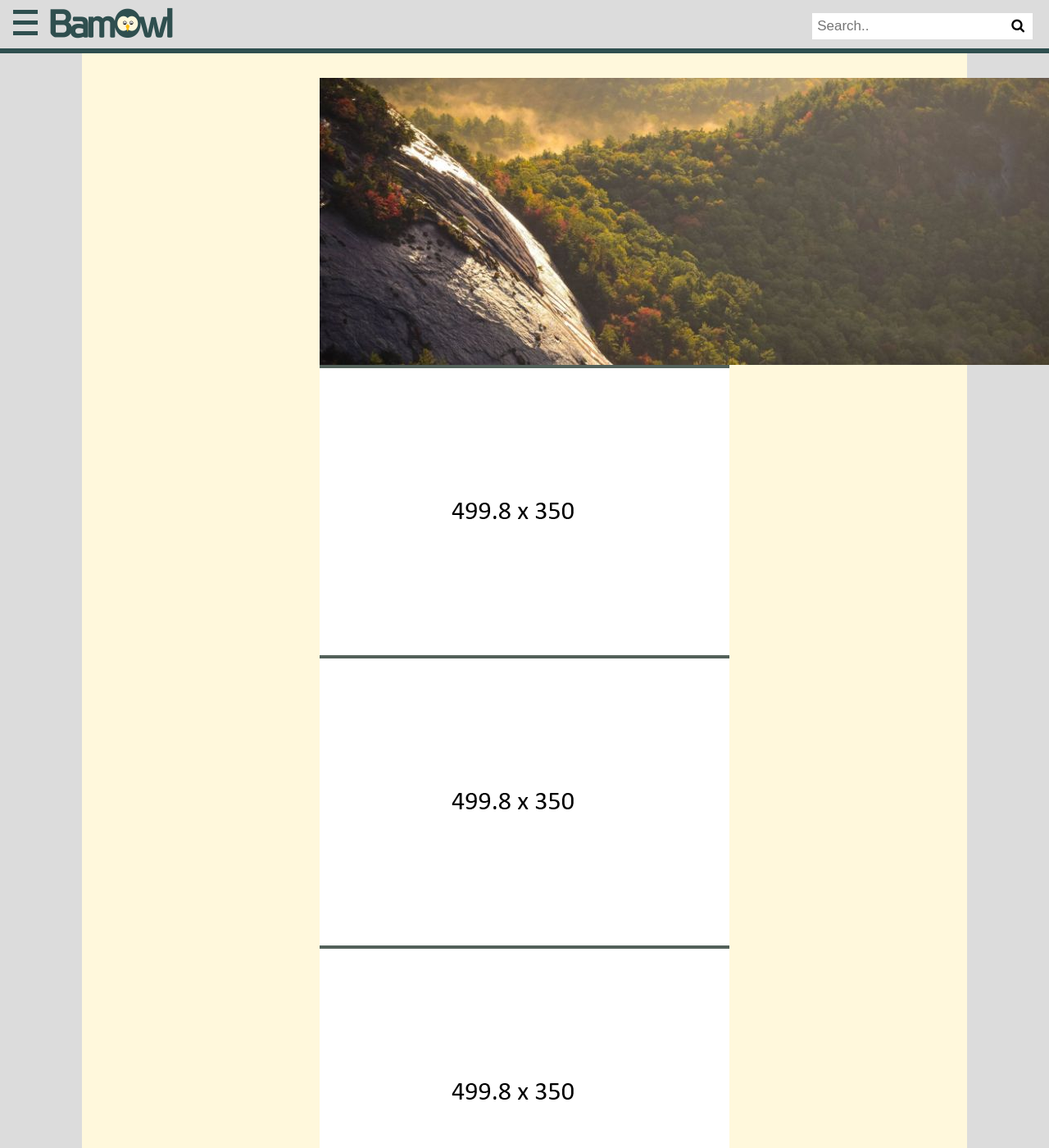
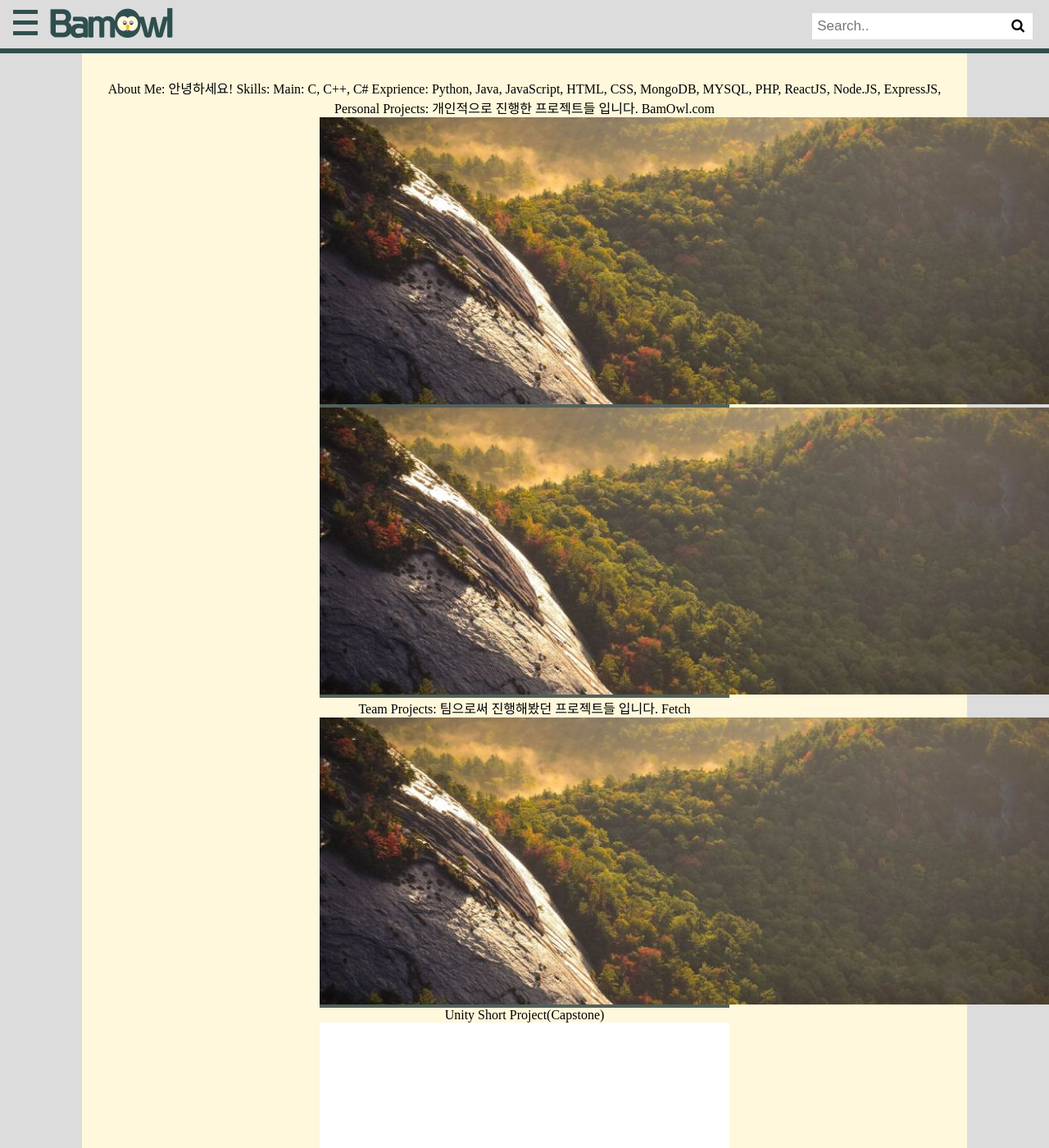
Before and after one commit to Bamtoliya/bamtoliya.github.io, a Jekyll site: the page built from portfolio.markdown, in a window 1280 px wide and 1400 px high. Shown: the whole window at 82% size. Built offline with Jekyll 4.4.1, drawn with Linux system fonts in a browser that asks for light colours; nearby versions of some CDN libraries; some web fonts are replaced; some of the changed text lies outside the part shown.

Commit message:
Change the format

```diff
--- a/portfolio.markdown
+++ b/portfolio.markdown
@@ -5,32 +5,100 @@
 
 
 <section class="portfolio-container">
+
+<!--Need magnifyig on hover the image to maximize the image size regarless the other content and showed the abstract under the image.-->
+
+About Me:
+안녕하세요!
+
+Skills:
+
+Main: C, C++, C#
+
+Exprience: Python, Java, JavaScript, HTML, CSS, MongoDB, MYSQL, PHP, ReactJS, Node.JS, ExpressJS,
+
+Personal Projects:
+
+개인적으로 진행한 프로젝트들 입니다.
+
+BamOwl.com
 <div class="portfolioImg">
-    <img src="assets/img/portfolio/img1.jpg" >
+    <img src="assets/img/portfolio/img1.jpg"  alt = "assets/img/portfolio/format.png">
 </div>
+
+<div class="portfolioImg">
+    <img src="assets/img/portfolio/img1.jpg"  alt = "assets/img/portfolio/format.png">
+</div>
+
+
+Team Projects:
+
+팀으로써 진행해봤던 프로젝트들 입니다.
+    Fetch
+<div class="portfolioImg">
+    <img src="assets/img/portfolio/img1.jpg"  alt = "assets/img/portfolio/format.png">
+</div>
+
+    Unity Short Project(Capstone)
 <div class="portfolioImg">
     <img src="assets/img/portfolio/format.png" alt =  "assets/img/portfolio/format.png">
 </div>
+
+    Unity Project(Capstone)
+<div class="portfolioImg">
+    <img src="assets/img/portfolio/format.png" >
+</div>
+
+Academic Projects:
+진행한 학교과제들 중 흥미로웠던 프로젝트들 입니다.
+
+    Computer Graphics:
 <div class="portfolioImg">
     <img src="assets/img/portfolio/format.png" >
 </div>
 <div class="portfolioImg">
     <img src="assets/img/portfolio/format.png" >
 </div>
+
+    Unreal Engine:
 <div class="portfolioImg">
     <img src="assets/img/portfolio/format.png" >
 </div>
 <div class="portfolioImg">
+    <img src="assets/img/portfolio/format.png" >
+</div>
+
+UI Project:
+
+<div class="portfolioImg">
 <img src="assets/img/portfolio/format.png" >
 </div>
+Computer Arcitecture:
+
 <div class="portfolioImg">
 <img src="assets/img/portfolio/format.png" >
 </div>
 <div class="portfolioImg">
-<img src="assets/img/portfolio/format.png" >
+    <img src="assets/img/portfolio/format.png" >
 </div>
 
-<!--Need magnifyig on hover the image to maximize the image size regarless the other content and showed the abstract under the image.-->
+
+
+
+
+
+
+Academic Projects:
+
+
+Education:
+    University of Maryland, Baltimore County 에서 학사 졸업.
+    Computer Sciecne를 전공했고, Game Development Track 커리큘럼을 수강했습니다.
+
+    자세한 수강목록은 List로 정리해두었습니다.
+
+
+
 
 
 </section>
```
Also changed, not shown: _posts/portfolio/list.md (added), 2 other files.
